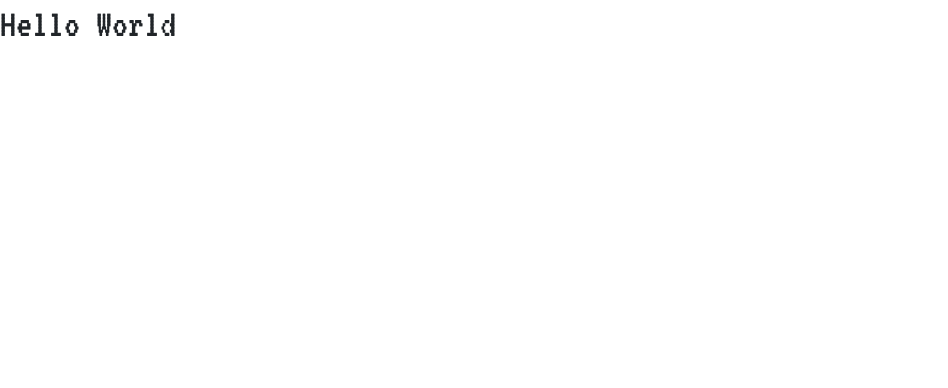
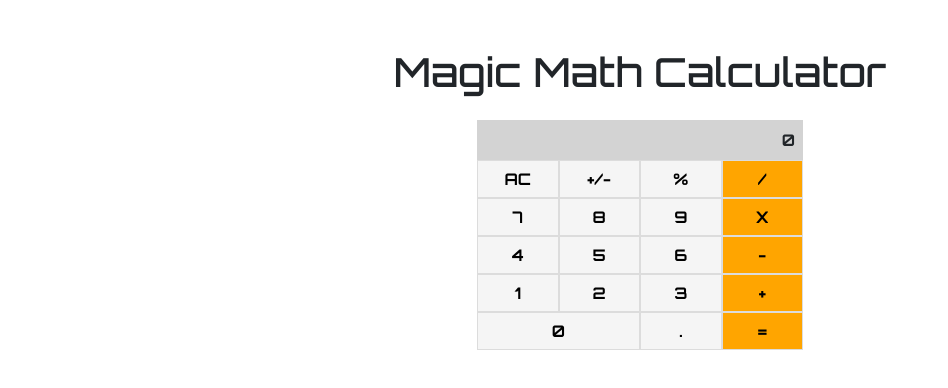
Before and after one commit to HunterX-7/Math-Magic-Calculator, a React (Create React App) app: page / in a window 1280 px wide. Shown: the top 388 px of the page, without its empty margins (0-948 px from the left). Built offline with nearby package versions, Linux system fonts and the light colour scheme.

Commit message:
Add UI of the calculator base on the wirefram
Add styling to the calculator UI

```diff
--- a/src/App.css
+++ b/src/App.css
@@ -1,8 +1,55 @@
-@import url('https://fonts.googleapis.com/css2?family=VT323&display=swap');
+@import url('https://fonts.googleapis.com/css2?family=Orbitron:wght@400;500;600;700;800;900&display=swap');
 
 * {
   box-sizing: border-box;
   margin: 0;
   padding: 0;
-  font-family: 'VT323', sans-serif;
+  font-family: 'Orbitron', sans-serif;
 }
+
+.calc-container {
+  width: 350px;
+}
+
+.result {
+  height: 40px;
+  background-color: lightgrey;
+}
+
+.display {
+  font-weight: bold;
+}
+
+.btn-custom {
+  color: black;
+  font-weight: bold;
+  background-color: whitesmoke;
+  border-radius: 0;
+  border: 1px solid gainsboro;
+  width: 25%;
+}
+
+.btn-custom2 {
+  color: black;
+  font-weight: bold;
+  background-color: orange;
+  border-radius: 0;
+  border: 1px solid gainsboro;
+  width: 25%;
+}
+
+.btn-custom3 {
+  color: black;
+  font-weight: bold;
+  background-color: whitesmoke;
+  border-radius: 0;
+  border: 1px solid gainsboro;
+  width: 50%;
+}
+
+.box {
+  background-color: lightblue;
+  border: 1px solid blue;
+  min-height: 50px;
+  font-size: 2rem;
+}
--- a/src/App.js
+++ b/src/App.js
@@ -1,8 +1,10 @@
 import './App.css';
+import Calculator from './components/calculator';
 
 const App = () => (
-  <div className="App">
-    <h1>Hello World</h1>
+  <div className="App mt-5 text-center">
+    <h1>Magic Math Calculator</h1>
+    <Calculator />
   </div>
 );
 
--- /dev/null
+++ b/src/components/calculator.js
@@ -0,0 +1,49 @@
+import React from 'react';
+
+export default class Calculator extends React.Component {
+  constructor(props) {
+    super(props);
+    this.state = {};
+  }
+
+  render() {
+    return (
+      <section>
+        <div className="container mt-4 calc-container">
+          <div className="d-flex justify-content-end result">
+            <p className="my-auto p-2 display">0</p>
+          </div>
+          <div className="d-flex">
+            <button type="button" className="btn btn-secondary btn-custom">AC</button>
+            <button type="button" className="btn btn-secondary btn-custom">+/-</button>
+            <button type="button" className="btn btn-secondary btn-custom">%</button>
+            <button type="button" className="btn btn-warning btn-custom2">/</button>
+          </div>
+          <div className="d-flex">
+            <button type="button" className="btn btn-secondary btn-custom">7</button>
+            <button type="button" className="btn btn-secondary btn-custom">8</button>
+            <button type="button" className="btn btn-secondary btn-custom">9</button>
+            <button type="button" className="btn btn-warning btn-custom2">X</button>
+          </div>
+          <div className="d-flex">
+            <button type="button" className="btn btn-secondary btn-custom">4</button>
+            <button type="button" className="btn btn-secondary btn-custom">5</button>
+            <button type="button" className="btn btn-secondary btn-custom">6</button>
+            <button type="button" className="btn btn-warning btn-custom2">-</button>
+          </div>
+          <div className="d-flex">
+            <button type="button" className="btn btn-secondary btn-custom">1</button>
+            <button type="button" className="btn btn-secondary btn-custom">2</button>
+            <button type="button" className="btn btn-secondary btn-custom">3</button>
+            <button type="button" className="btn btn-warning btn-custom2">+</button>
+          </div>
+          <div className="d-flex">
+            <button type="button" className="btn btn-secondary btn-custom3">0</button>
+            <button type="button" className="btn btn-secondary btn-custom">.</button>
+            <button type="button" className="btn btn-warning btn-custom2">=</button>
+          </div>
+        </div>
+      </section>
+    );
+  }
+}
```
